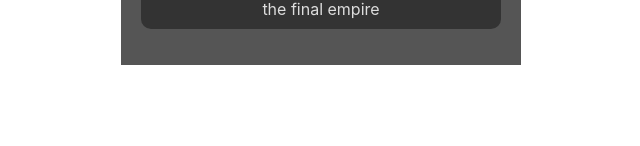
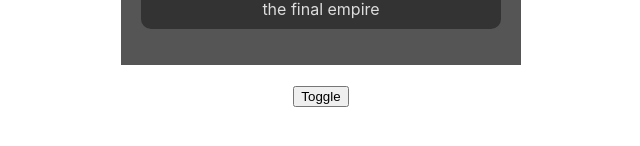
Before and after one commit to arpit2425/BookReader, a React (Create React App) app: page / in a window 1280 px wide. Shown: the part 292-438 px from the top of the page, without its empty margins (319-959 px from the left). Built offline with nearby package versions, Linux system fonts and the light colour scheme.

Commit message:
toggle theme

```diff
--- a/src/App.js
+++ b/src/App.js
@@ -2,6 +2,7 @@ import React from 'react'
 import Navbar from './components/Navbar'
 import BookList from './components/BookList'
 import ThemeContextProvider from './contexts/ThemeContext'
+import ToggleTheme from './components/ToggleTheme'
 
 function App () {
   return (
@@ -9,6 +10,7 @@ function App () {
       <ThemeContextProvider>
         <Navbar />
         <BookList />
+        <ToggleTheme />
       </ThemeContextProvider>
     </div>
   )
--- a/src/components/BookList.js
+++ b/src/components/BookList.js
@@ -2,9 +2,11 @@ import React, { Component } from 'react'
 import { ThemeContext } from '../contexts/ThemeContext'
 
 export class BookList extends Component {
-  static contextType = ThemeContext
   render () {
-    const { isLight, light, dark } = this.context
+    return (
+      <ThemeContext.Consumer>
+        {context => {
+          const { isLight, light, dark } = context
           const theme = isLight ? light : dark
           return (
             <div
@@ -18,6 +20,9 @@ export class BookList extends Component {
               </ul>
             </div>
           )
+        }}
+      </ThemeContext.Consumer>
+    )
   }
 }
 
--- /dev/null
+++ b/src/components/ToggleTheme.js
@@ -0,0 +1,16 @@
+import React, { Component } from 'react'
+import { ThemeContext } from '../contexts/ThemeContext'
+
+export class ToggleTheme extends Component {
+  static contextType = ThemeContext
+  render () {
+    const { toggleTheme } = this.context
+    return (
+      <div>
+        <button onClick={toggleTheme}>Toggle</button>
+      </div>
+    )
+  }
+}
+
+export default ToggleTheme
--- a/src/contexts/ThemeContext.js
+++ b/src/contexts/ThemeContext.js
@@ -14,9 +14,16 @@ export class ThemeContextProvider extends Component {
       bg: '#555'
     }
   }
+  toggleTheme = () => {
+    this.setState({
+      isLight: !this.state.isLight
+    })
+  }
   render () {
     return (
-      <ThemeContext.Provider value={{ ...this.state }}>
+      <ThemeContext.Provider
+        value={{ ...this.state, toggleTheme: this.toggleTheme }}
+      >
         {this.props.children}
       </ThemeContext.Provider>
     )
```
Lines whose indentation alone changed are shown as unchanged.
